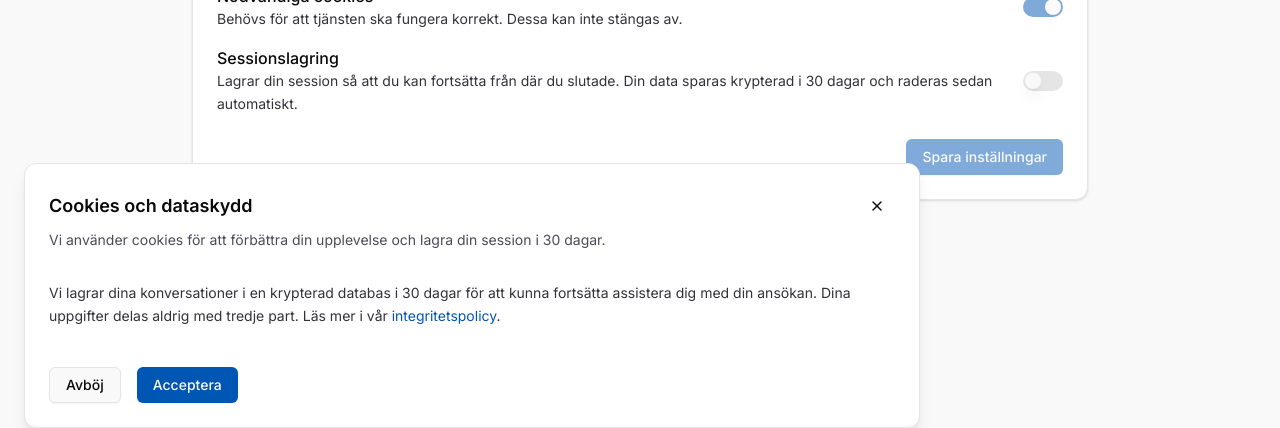
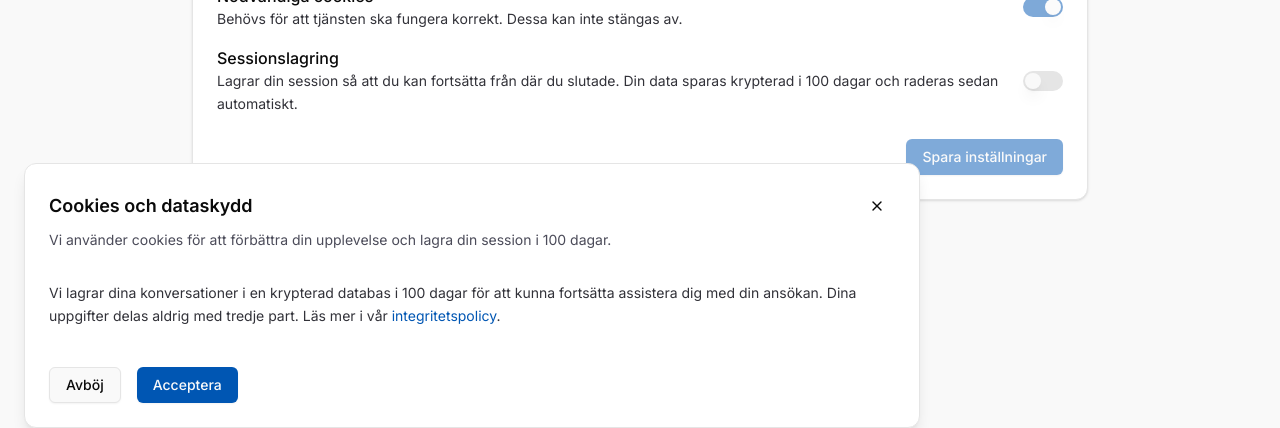
Before and after one commit to Gamefan00/chas_challenge, a Next.js app in the folder frontend/: page /cookies in a window 1280 px wide. Shown: the part 348-776 px from the top of the page. Built offline with nearby package versions, Linux system fonts and the light colour scheme; no server answers.

Commit message:
feat: update cookie retention period from 30 to 100 days in consent and integrity pages

```diff
--- a/frontend/app/(site)/cookies/page.js
+++ b/frontend/app/(site)/cookies/page.js
@@ -89,7 +89,7 @@ const CookieSettingsPage = () => {
                     </Label>
                     <p className="text-muted-foreground text-sm">
                       Lagrar din session så att du kan fortsätta från där du slutade. Din data
-                      sparas krypterad i 30 dagar och raderas sedan automatiskt.
+                      sparas krypterad i 100 dagar och raderas sedan automatiskt.
                     </p>
                   </div>
                   <Switch
--- a/frontend/app/(site)/integrity/page.js
+++ b/frontend/app/(site)/integrity/page.js
@@ -69,7 +69,7 @@ const IntegritetPage = () => {
                 </p>
                 <ul className="text-muted-foreground list-disc space-y-1 pl-6">
                   <li>Lagras krypterat i en säker databas</li>
-                  <li>Sparas endast i 30 dagar, därefter raderas de automatiskt</li>
+                  <li>Sparas endast i 100 dagar, därefter raderas de automatiskt</li>
                   <li>Skyddas med stark kryptering för att förhindra obehörig åtkomst</li>
                   <li>Delas aldrig med tredje part</li>
                 </ul>
--- a/frontend/components/shared/CookieConsent.jsx
+++ b/frontend/components/shared/CookieConsent.jsx
@@ -53,12 +53,12 @@ const CookieConsent = () => {
             </Button>
           </div>
           <CardDescription>
-            Vi använder cookies för att förbättra din upplevelse och lagra din session i 30 dagar.
+            Vi använder cookies för att förbättra din upplevelse och lagra din session i 100 dagar.
           </CardDescription>
         </CardHeader>
         <CardContent className="pb-2 text-sm">
           <p className="text-muted-foreground">
-            Vi lagrar dina konversationer i en krypterad databas i 30 dagar för att kunna fortsätta
+            Vi lagrar dina konversationer i en krypterad databas i 100 dagar för att kunna fortsätta
             assistera dig med din ansökan. Dina uppgifter delas aldrig med tredje part. Läs mer i
             vår{" "}
             <Link href="/integrity" className="text-primary underline-offset-4 hover:underline">
```
